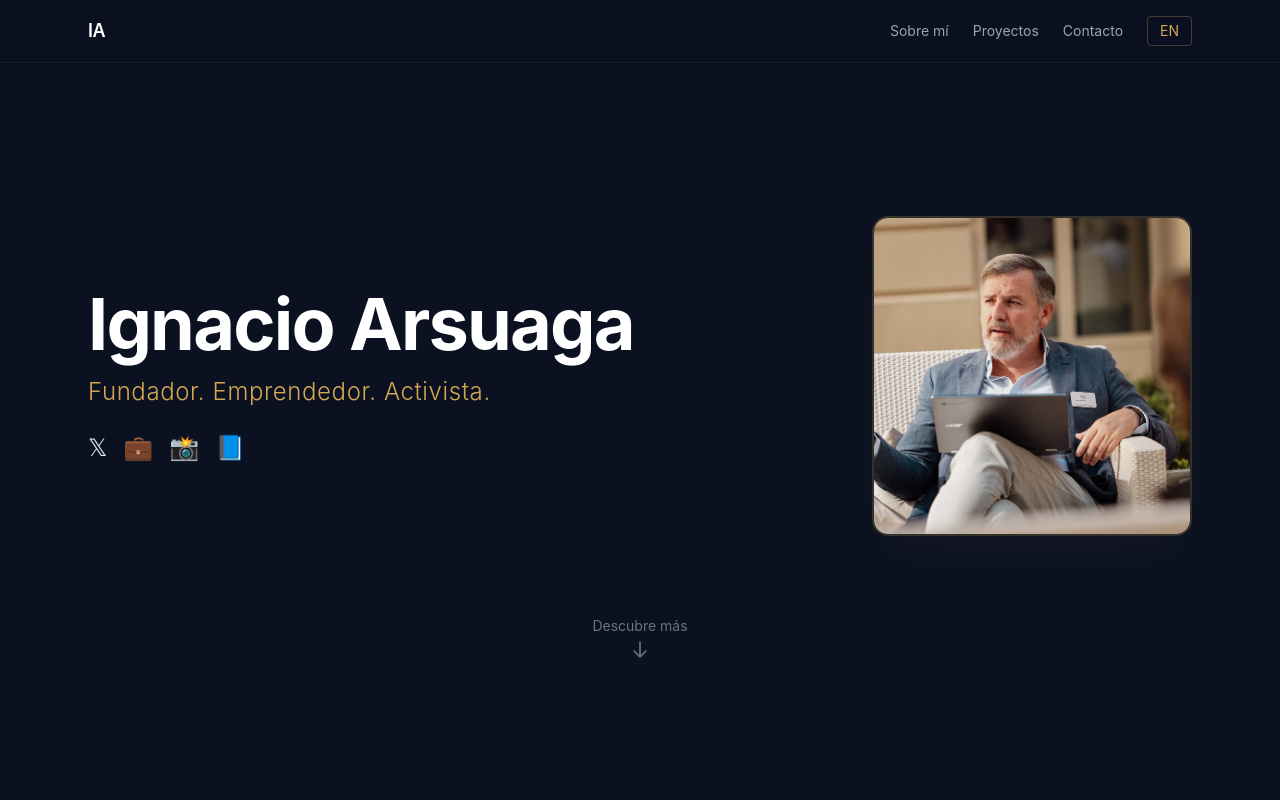
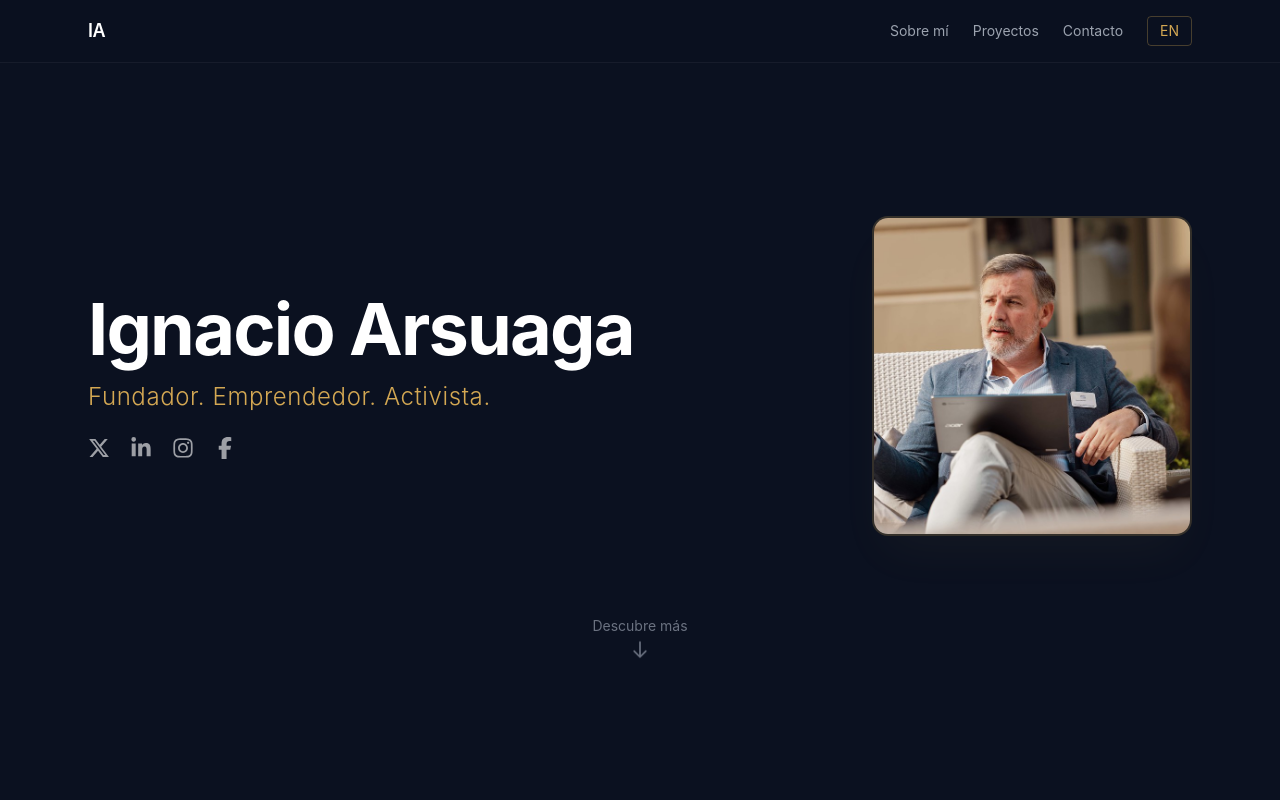
Before and after one commit to copygenai/arsuaga-net, a Next.js app: page / in a window 1280 px wide. Shown: the top 800 px of the page. Built offline with nearby package versions, Linux system fonts and the light colour scheme.

Commit message:
Replace emoji social icons with official SVG icons (react-icons), brand colors on hover

```diff
--- a/app/components/HomePage.tsx
+++ b/app/components/HomePage.tsx
@@ -2,6 +2,7 @@
 
 import { useState, useEffect, useRef } from 'react'
 import Image from 'next/image'
+import { FaXTwitter, FaLinkedinIn, FaInstagram, FaFacebookF } from 'react-icons/fa6'
 
 type ContentType = {
   nav: { lang: string; langHref: string }
@@ -160,11 +161,11 @@ export default function HomePage({ t }: { t: ContentType }) {
               <p className="text-xl md:text-2xl text-gold font-light tracking-wide mb-6">
                 {t.hero.subtitle}
               </p>
-              <div className="flex gap-4 justify-center md:justify-start">
-                <a href="https://x.com/iarsuaga" target="_blank" rel="noopener noreferrer" className="text-2xl hover:scale-110 transition-transform" title="X / Twitter">𝕏</a>
-                <a href="https://linkedin.com/in/iarsuaga" target="_blank" rel="noopener noreferrer" className="text-2xl hover:scale-110 transition-transform" title="LinkedIn">💼</a>
-                <a href="https://instagram.com/iarsuaga" target="_blank" rel="noopener noreferrer" className="text-2xl hover:scale-110 transition-transform" title="Instagram">📸</a>
-                <a href="https://facebook.com/iarsuaga" target="_blank" rel="noopener noreferrer" className="text-2xl hover:scale-110 transition-transform" title="Facebook">📘</a>
+              <div className="flex gap-5 justify-center md:justify-start">
+                <a href="https://x.com/iarsuaga" target="_blank" rel="noopener noreferrer" className="text-white/60 hover:text-white transition-colors hover:scale-110 transition-transform" title="X / Twitter"><FaXTwitter size={22} /></a>
+                <a href="https://linkedin.com/in/iarsuaga" target="_blank" rel="noopener noreferrer" className="text-white/60 hover:text-[#0A66C2] transition-colors hover:scale-110 transition-transform" title="LinkedIn"><FaLinkedinIn size={22} /></a>
+                <a href="https://instagram.com/iarsuaga" target="_blank" rel="noopener noreferrer" className="text-white/60 hover:text-[#E4405F] transition-colors hover:scale-110 transition-transform" title="Instagram"><FaInstagram size={22} /></a>
+                <a href="https://facebook.com/iarsuaga" target="_blank" rel="noopener noreferrer" className="text-white/60 hover:text-[#1877F2] transition-colors hover:scale-110 transition-transform" title="Facebook"><FaFacebookF size={22} /></a>
               </div>
             </div>
             <div className="flex-shrink-0">
@@ -322,10 +323,10 @@ export default function HomePage({ t }: { t: ContentType }) {
         <div className="max-w-6xl mx-auto px-6 flex flex-col sm:flex-row justify-between items-center gap-4">
           <p className="text-gray-500 text-sm">{t.footer.copy}</p>
           <div className="flex gap-5 items-center">
-            <a href="https://x.com/iarsuaga" target="_blank" rel="noopener noreferrer" className="text-gray-500 hover:text-gold transition-colors text-lg" title="X / Twitter">𝕏</a>
-            <a href="https://linkedin.com/in/iarsuaga" target="_blank" rel="noopener noreferrer" className="text-gray-500 hover:text-gold transition-colors text-lg" title="LinkedIn">💼</a>
-            <a href="https://instagram.com/iarsuaga" target="_blank" rel="noopener noreferrer" className="text-gray-500 hover:text-gold transition-colors text-lg" title="Instagram">📸</a>
-            <a href="https://facebook.com/iarsuaga" target="_blank" rel="noopener noreferrer" className="text-gray-500 hover:text-gold transition-colors text-lg" title="Facebook">📘</a>
+            <a href="https://x.com/iarsuaga" target="_blank" rel="noopener noreferrer" className="text-gray-500 hover:text-white transition-colors" title="X / Twitter"><FaXTwitter size={18} /></a>
+            <a href="https://linkedin.com/in/iarsuaga" target="_blank" rel="noopener noreferrer" className="text-gray-500 hover:text-[#0A66C2] transition-colors" title="LinkedIn"><FaLinkedinIn size={18} /></a>
+            <a href="https://instagram.com/iarsuaga" target="_blank" rel="noopener noreferrer" className="text-gray-500 hover:text-[#E4405F] transition-colors" title="Instagram"><FaInstagram size={18} /></a>
+            <a href="https://facebook.com/iarsuaga" target="_blank" rel="noopener noreferrer" className="text-gray-500 hover:text-[#1877F2] transition-colors" title="Facebook"><FaFacebookF size={18} /></a>
           </div>
         </div>
       </footer>
--- a/package.json
+++ b/package.json
@@ -12,6 +12,7 @@
     "next": "14.2.5",
     "react": "^18",
     "react-dom": "^18",
+    "react-icons": "^5.6.0",
     "resend": "^6.9.4"
   },
   "devDependencies": {
```
Also changed, not shown: 1 other file (tests, documents, lock files or other folders).
